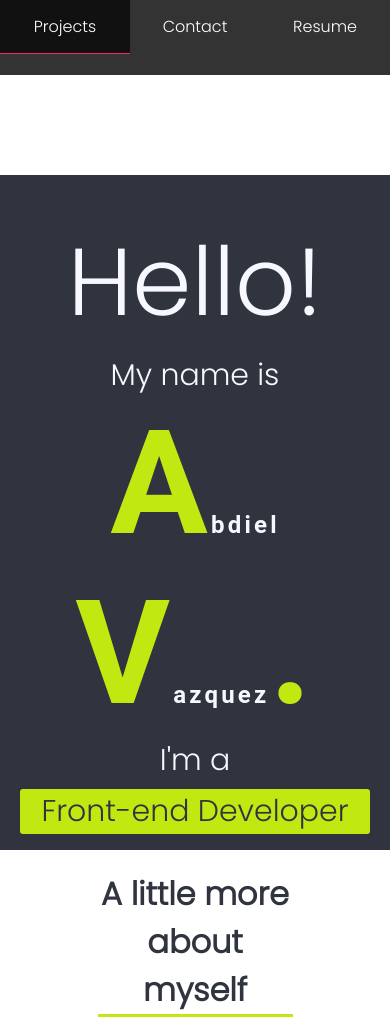
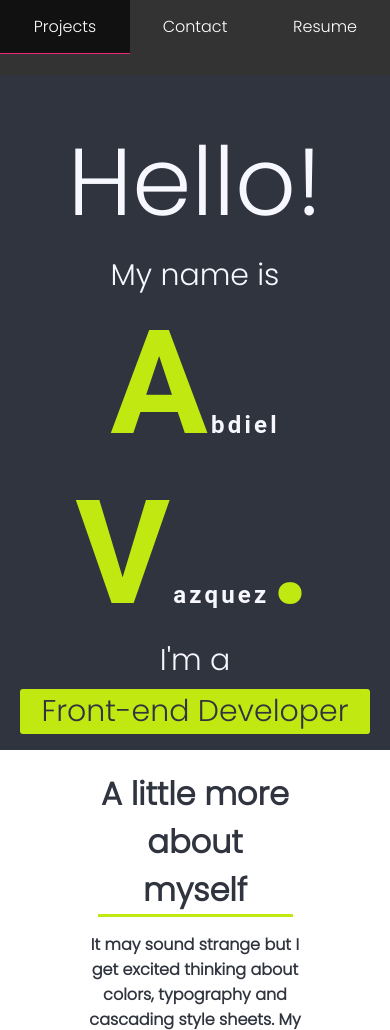
Before and after one commit to audivaz/audivazportfolio.github.io, a plain HTML site: page index.html in a window 390 px wide. Shown: the top 1030 px of the page. Drawn offline with nearby package versions, Linux system fonts and the light colour scheme.

Commit message:
Update style.css

```diff
--- a/css/style.css
+++ b/css/style.css
@@ -909,7 +909,5 @@ footer ul {
     .social-menu a {
         padding: 0 20px 0 20px;
     }
-    .content1 {
-        margin-top: 100px; /* Add this line to push the section down */
-    }
+
 }
```
